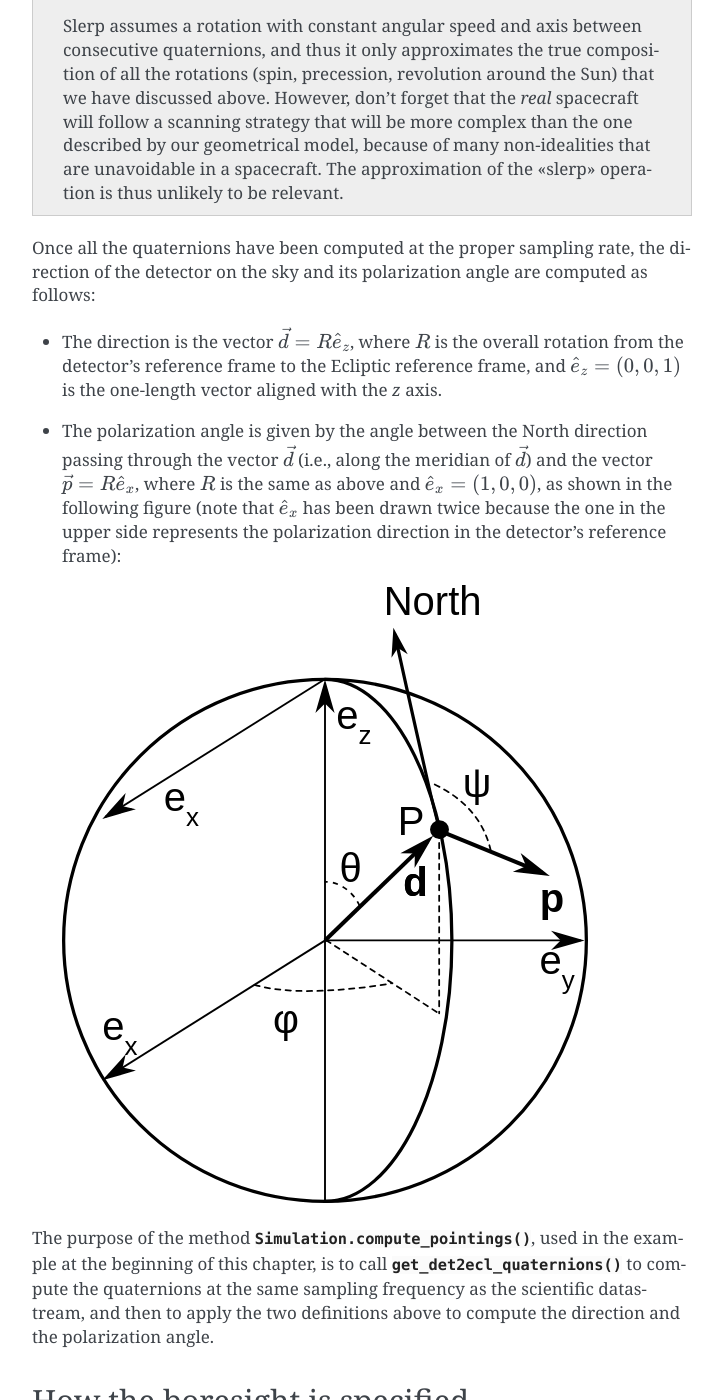
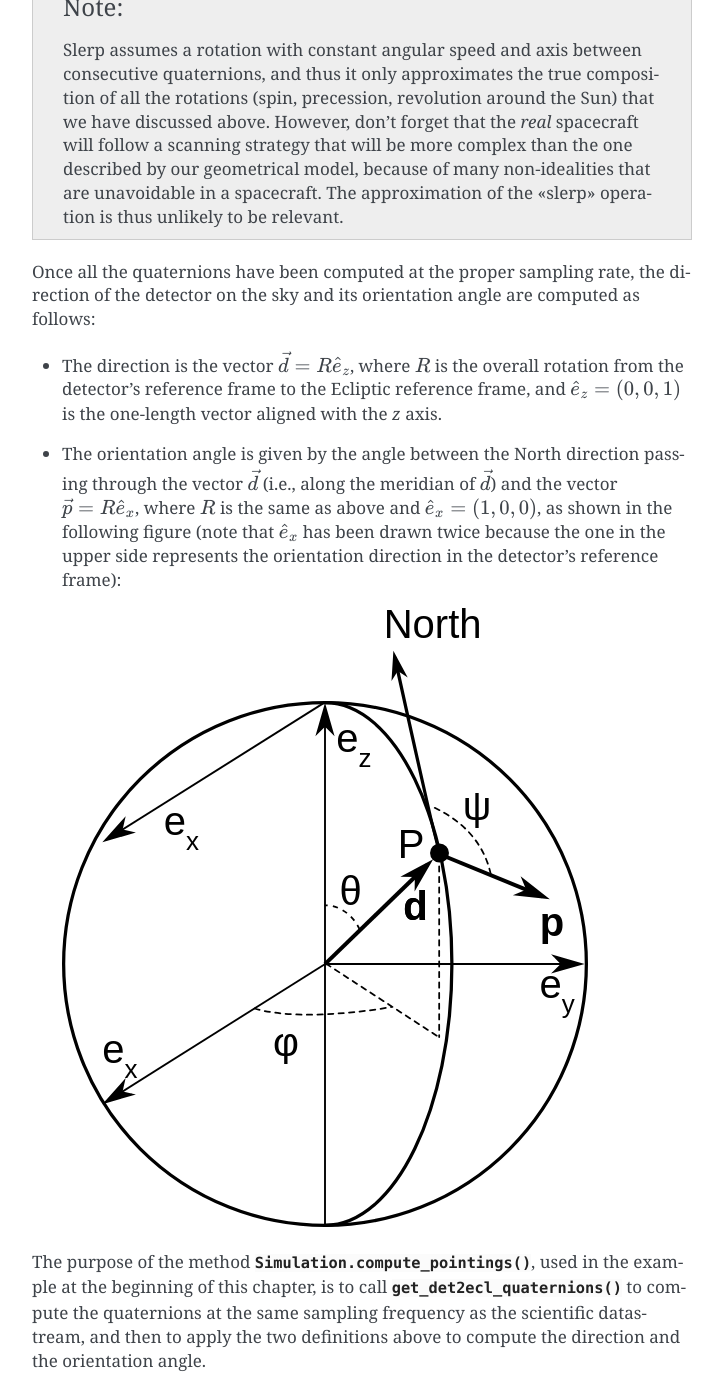
Before and after one commit to litebird/litebird_sim, a Sphinx documentation site: the page built from docs/source/scanning.rst, in a window 1280 px wide and 1400 px high, scrolled down 8079 px. Shown: the whole window, without its empty margins (388-1111 px from the left). Built offline with Sphinx 7.4.7, drawn with Linux system fonts in a browser that asks for light colours; cross-references to code outside the pages are shown as plain code; some of the changed text lies outside the part shown.

Commit message:
Substitute “polarization angle” with “orientation” where appropriate

```diff
--- a/docs/source/scanning.rst
+++ b/docs/source/scanning.rst
@@ -192,7 +192,7 @@ for now just keep in mind the overall shape of the code:
 2. When the simulation code needs to determine where a detector is
    pointing to (the detector ``det`` in our example), the quaternions
    are used to retrieve (1) the coordinates on the Sky sphere, and (2)
-   the polarization angle. Both quantities are computed in the
+   the orientation angle (ψ). Both quantities are computed in the
    Ecliptic reference frame using the sampling rate of the detector,
    which in our example is 10 Hz (i.e., ten samples per second). In
    the example above, this is done by the function
@@ -201,7 +201,7 @@ for now just keep in mind the overall shape of the code:
 3. The function :func:`.get_pointings` returns a ``(N, 3)``
    matrix, where the first column contains the colatitude
    :math:`\theta`, the second column the longitude :math:`\phi`, and
-   the third column the polarization angle :math:`\psi`, all expressed
+   the third column the orientation angle :math:`\psi`, all expressed
    in radians.
 
 
@@ -215,7 +215,9 @@ number of transformations that need to be carried out:
 
 We start from the detector's reference frame, which assumes that the
 main beam of the radiation pattern is aligned with the `z` axis, and
-that the detector is sensitive to the polarization along the `x` axis.
+that the beam of the detector is oriented using the `x` axis as the
+reference axis. (In other words, the `x` axis provides a reference frame
+for asymmetric beams.)
 
 The next reference frame is the *boresight*, and to convert from the
 detector's reference frame to the boresight there is a rotation, which
@@ -349,7 +351,7 @@ split in several blocks inside the :class:`.Observation` class.
    unlikely to be relevant.
 
 Once all the quaternions have been computed at the proper sampling
-rate, the direction of the detector on the sky and its polarization
+rate, the direction of the detector on the sky and its orientation
 angle are computed as follows:
 
 - The direction is the vector :math:`\vec d = R \hat e_z`, where
@@ -357,22 +359,22 @@ angle are computed as follows:
   frame to the Ecliptic reference frame, and :math:`\hat e_z = (0, 0,
   1)` is the one-length vector aligned with the `z` axis.
 
-- The polarization angle is given by the angle between the North
+- The orientation angle is given by the angle between the North
   direction passing through the vector :math:`\vec d` (i.e., along the
   meridian of :math:`\vec d`) and the vector :math:`\vec p = R \hat
   e_x`, where :math:`R` is the same as above and :math:`\hat e_x = (1,
   0, 0)`, as shown in the following figure (note that :math:`\hat e_x`
   has been drawn twice because the one in the upper side represents
-  the polarization direction in the detector's reference frame):
+  the orientation direction in the detector's reference frame):
 
-  .. image:: images/polarization-direction.svg
+  .. image:: images/orientation-direction.svg
 
 The purpose of the method :meth:`.Simulation.compute_pointings`, used
 in the example at the beginning of this chapter, is to call
 :func:`.get_det2ecl_quaternions` to compute the quaternions at the
 same sampling frequency as the scientific datastream, and then to
 apply the two definitions above to compute the direction and the
-polarization angle.
+orientation angle.
 
 
 How the boresight is specified
@@ -437,7 +439,7 @@ of the :math:`n_d` detectors kept in the field ``pointings`` of the
 :class:`.Observation`; they are laid out in memory as a :math:`(n_d,
 N, 2)` matrix, where :math:`N` is the number of samples in the
 timeline, and the last dimension holds the colatitude and longitude
-(in radians). The polarization angle is kept in ``Observation.psi``.
+(in radians). The orientation angle is kept in ``Observation.psi``.
 Let's visualize the position of these pointings on a Healpix map::
 
    import healpy, numpy as np
@@ -719,7 +721,7 @@ Here is the result: we're indeed scanning the Ecliptic plane!
 Half Wave Plate
 ---------------
 
-The rotation of the polarization angle, induced by a HWP, can be
+The rotation of the polarization angle induced by a HWP can be
 included in the returned pointing information by passing an instance
 of a descendant of the class :class:`.HWP` to the method
 :meth:`.Simulation.set_hwp`. Here is an example::
@@ -796,7 +798,7 @@ provides the functions
 containing the ``N`` quaternions that transform from the Ecliptic
 reference frame to the detector's. Thus, this method can be used to
 estimate how far from the main beam axis a celestial object is, and
-its orientation with the polarization axis.
+its orientation with respect to the orientation of the detector.
 
 Here we show a simple example; the first part is identical to the
 examples shown above (using the same scanning strategy as CORE's), but
```
Also changed, not shown: litebird_sim/__init__.py (+4 -4 lines), docs/source/images/orientation-direction.svg (renamed from docs/source/images/polarization-direction.svg), 7 other files.
